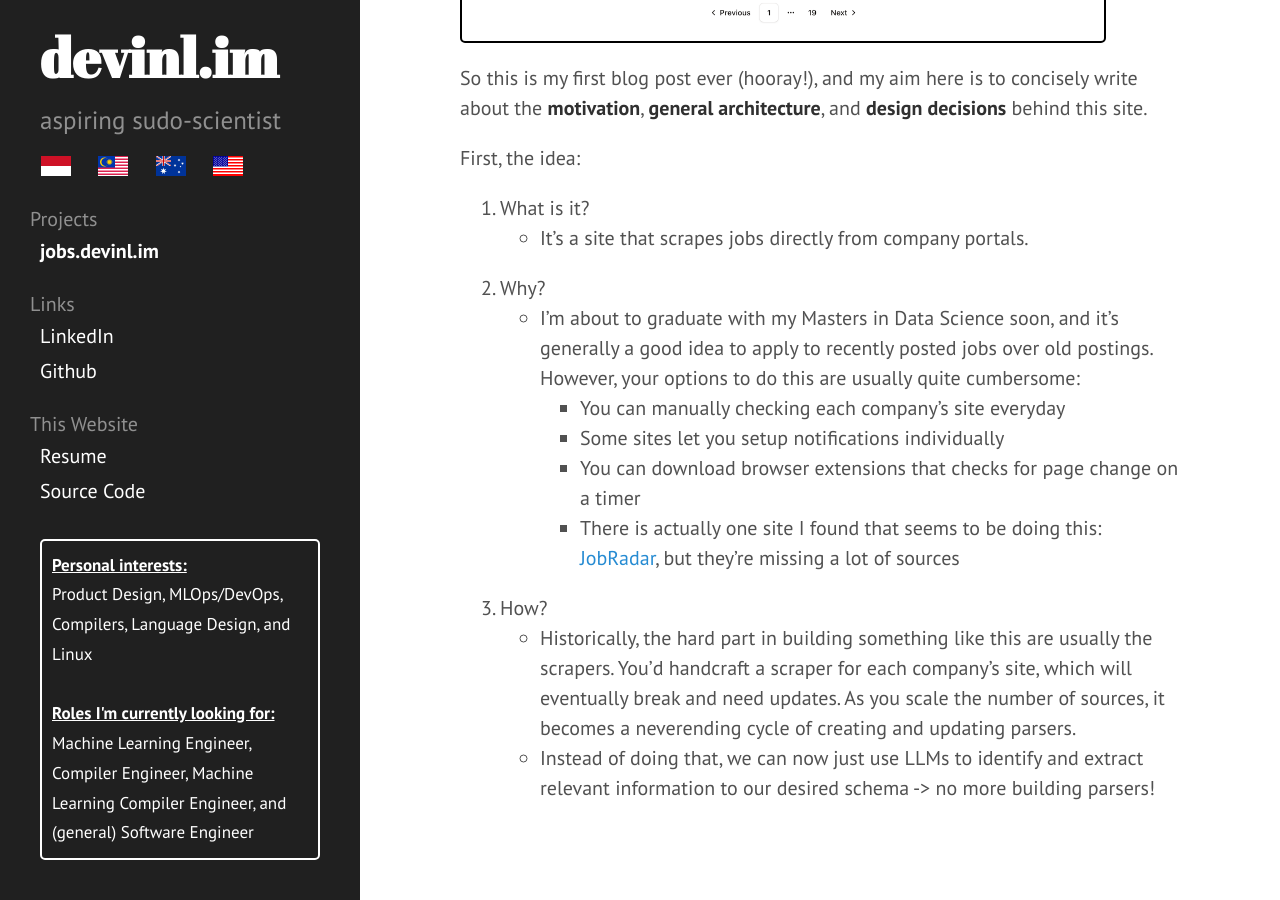
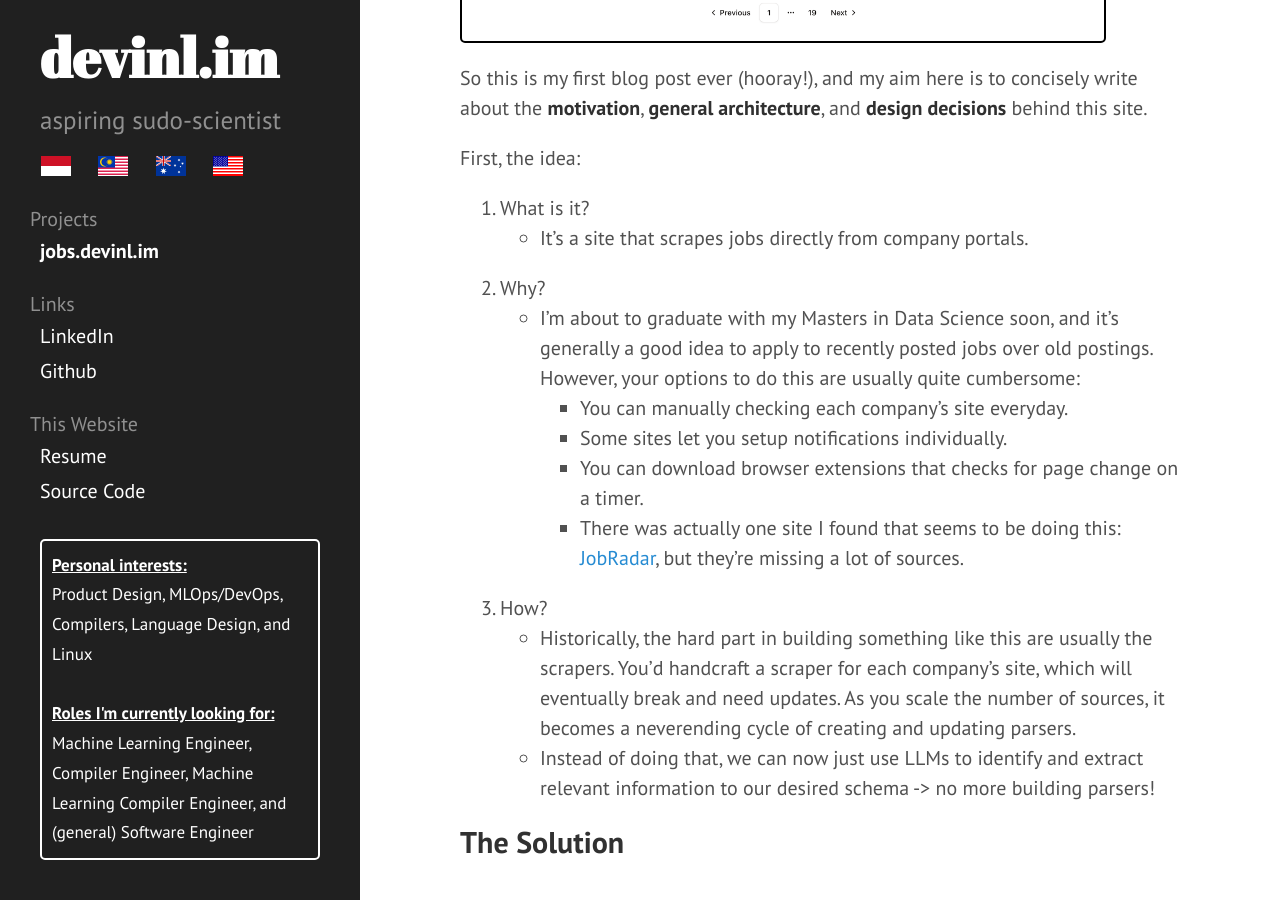
Before and after one commit to davay/devinl.im, a Jekyll site: the page built from _posts/2025-04-01-jobs.md, in a window 1280 px wide and 900 px high, scrolled down 710 px. Built offline with Jekyll 4.4.1, drawn with Linux system fonts in a browser that asks for light colours.

```diff
--- a/_posts/2025-04-01-jobs.md
+++ b/_posts/2025-04-01-jobs.md
@@ -21,11 +21,11 @@ First, the idea:
     - I'm about to graduate with my Masters in Data Science soon,
     and it's generally a good idea to apply to recently posted jobs over old postings.
     However, your options to do this are usually quite cumbersome:
-        - You can manually checking each company's site everyday
-        - Some sites let you setup notifications individually
-        - You can download browser extensions that checks for page change on a timer
-        - There is actually one site I found that seems to be doing this:
-        [JobRadar](https://www.jobradar.live/), but they're missing a lot of sources
+        - You can manually checking each company's site everyday.
+        - Some sites let you setup notifications individually.
+        - You can download browser extensions that checks for page change on a timer.
+        - There was actually one site I found that seems to be doing this:
+        [JobRadar](https://www.jobradar.live/), but they're missing a lot of sources.
 
 3. How?
     - Historically, the hard part in building something like this are usually the scrapers.
@@ -33,3 +33,5 @@ First, the idea:
     As you scale the number of sources, it becomes a neverending cycle of creating and updating parsers.
     - Instead of doing that, we can now just use LLMs to identify and
     extract relevant information to our desired schema -> no more building parsers!
+
+## The Solution
```
